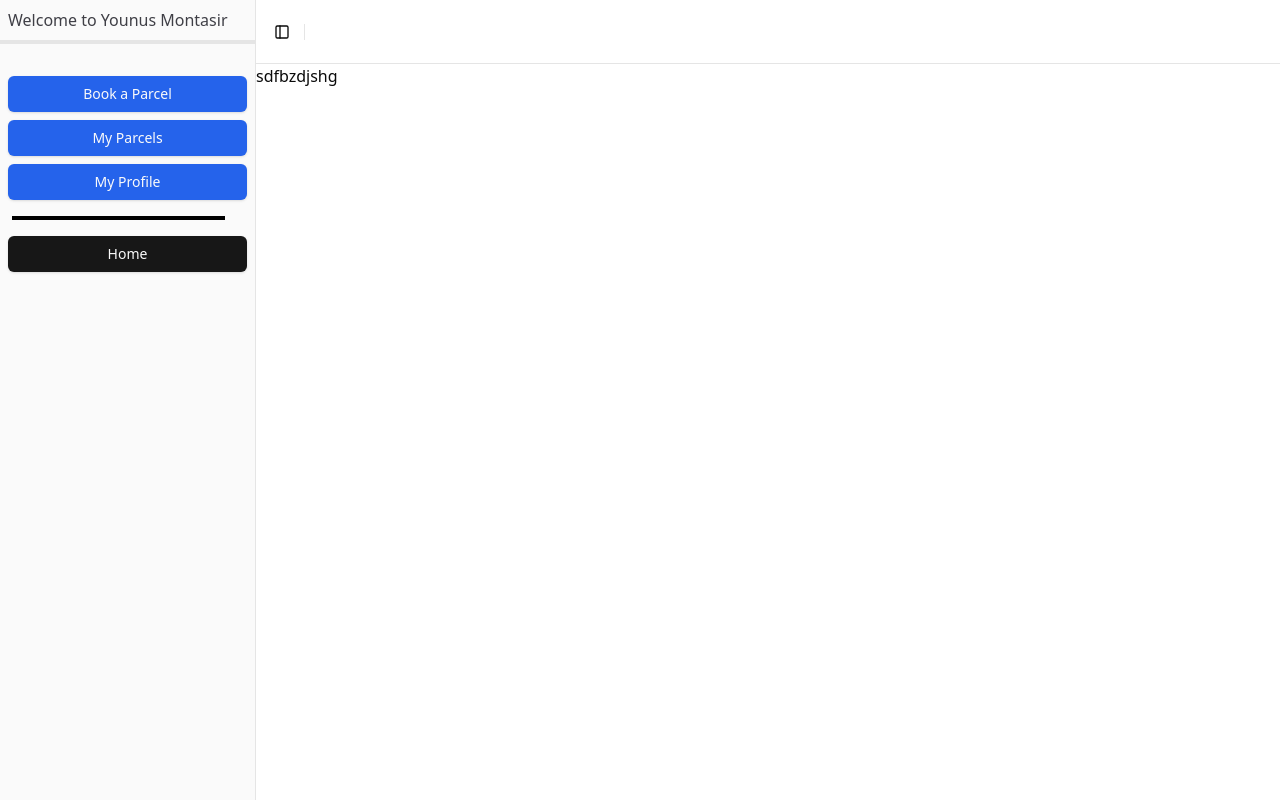
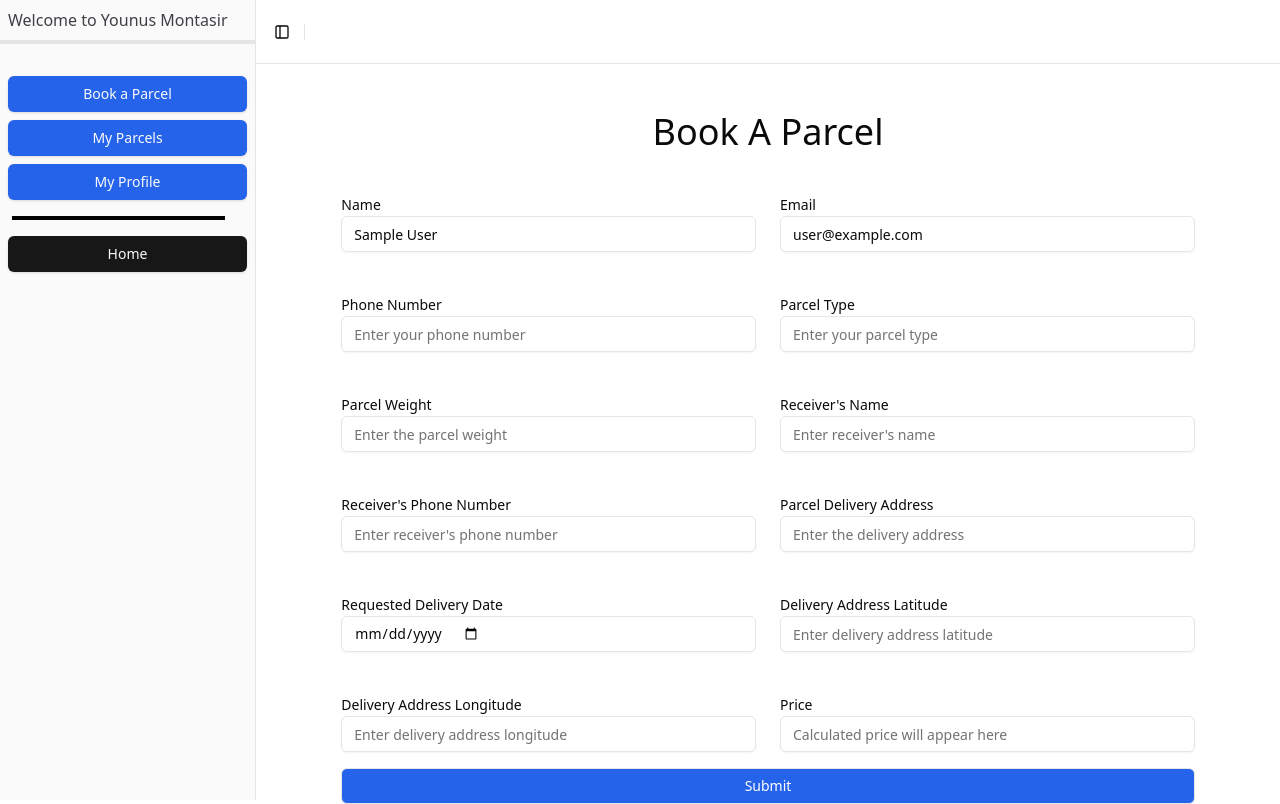
Before and after one commit to YounusMontasir/parcella-parcel-delivery-client, a React (Vite) app: page /dashboard/bookaparcel in a window 1280 px wide. Built offline with nearby package versions, Linux system fonts and the light colour scheme; no server answers; sample sign-in values are in the browser's storage.

Commit message:
book a parcel

```diff
--- a/src/Dashboard/DashboardPages/BookParcel.jsx
+++ b/src/Dashboard/DashboardPages/BookParcel.jsx
@@ -1,11 +1,235 @@
-import React from 'react';
+import React from "react";
+import { useForm } from "react-hook-form";
+import { Input } from "@/components/ui/input";
+import { Label } from "@/components/ui/label";
+import useAuth from "@/hooks/useAuth";
 
 const BookParcel = () => {
-    return (
-        <div>
-            sdfbzdjshg
-        </div>
-    );
+    const { user } = useAuth();
+    const {
+      register,
+      handleSubmit,
+      watch,
+      setValue, // Allows programmatically setting values in the form
+      formState: { errors },
+    } = useForm();
+
+    const onSubmit = (data) => {
+      console.log(data); // Form data will include the price
+    };
+
+    const parcelWeight = watch("parcelWeight");
+
+    // Calculate the price based on parcel weight
+    const calculatePrice = () => {
+      if (!parcelWeight) return "";
+      const weight = parseFloat(parcelWeight);
+      if (weight <= 1) return 50;
+      if (weight <= 2) return 100;
+      return 150;
+    };
+
+    const price = calculatePrice();
+
+    // Update the `price` in the form data whenever it changes
+    React.useEffect(() => {
+      setValue("price", price);
+    }, [price, setValue]);
+
+  return (
+    <div className="w-10/12 mx-auto mt-12">
+      <h1 className="text-4xl text-center mb-10">Book A Parcel</h1>
+      <div>
+        <form onSubmit={handleSubmit(onSubmit)}>
+          <div className="grid grid-cols-2 gap-6">
+            {/* Name Input */}
+            <div className="mb-4">
+              <Label htmlFor="name">Name</Label>
+              <Input defaultValue={user?.displayName}
+                id="name"
+                type="text"
+                {...register("name", { required: true })}
+                placeholder="Enter your name"
+              />
+              {errors.name && (
+                <span className="text-red-500">Name is required</span>
+              )}
+            </div>
+
+            {/* Email Input */}
+            <div className="mb-4">
+              <Label htmlFor="email">Email</Label>
+              <Input defaultValue={user?.email}
+                id="email"
+                type="email"
+                {...register("email", { required: true })}
+                placeholder="Enter your email"
+              />
+              {errors.email && (
+                <span className="text-red-500">Email is required</span>
+              )}
+            </div>
+
+            {/* Phone Input */}
+            <div className="mb-4">
+              <Label htmlFor="phone">Phone Number</Label>
+              <Input
+                id="phone"
+                type="text"
+                {...register("phone", { required: true })}
+                placeholder="Enter your phone number"
+              />
+              {errors.phone && (
+                <span className="text-red-500">Phone number is required</span>
+              )}
+            </div>
+
+            {/* Parcel Type */}
+            <div className="mb-4">
+              <Label htmlFor="parcelType">Parcel Type</Label>
+              <Input
+                id="parcelType"
+                type="text"
+                {...register("parcelType", { required: true })}
+                placeholder="Enter your parcel type"
+              />
+              {errors.parcelType && (
+                <span className="text-red-500">Parcel type is required</span>
+              )}
+            </div>
+
+            {/* Parcel Weight */}
+            <div className="mb-4">
+              <Label htmlFor="parcelWeight">Parcel Weight</Label>
+              <Input
+                id="parcelWeight"
+                type="number"
+                {...register("parcelWeight", { required: true })}
+                placeholder="Enter the parcel weight"
+              />
+              {errors.parcelWeight && (
+                <span className="text-red-500">Parcel weight is required</span>
+              )}
+            </div>
+
+            {/* Receiver's Name Input */}
+            <div className="mb-4">
+              <Label htmlFor="receiversName">Receiver's Name</Label>
+              <Input
+                id="receiversName"
+                type="text"
+                {...register("receiversName", { required: true })}
+                placeholder="Enter receiver's name"
+              />
+              {errors.receiversName && (
+                <span className="text-red-500">Receiver's name is required</span>
+              )}
+            </div>
+
+            {/* Receiver's Phone Input */}
+            <div className="mb-4">
+              <Label htmlFor="receiversPhone">Receiver's Phone Number</Label>
+              <Input
+                id="receiversPhone"
+                type="text"
+                {...register("receiversPhone", { required: true })}
+                placeholder="Enter receiver's phone number"
+              />
+              {errors.receiversPhone && (
+                <span className="text-red-500">
+                  Receiver's phone number is required
+                </span>
+              )}
+            </div>
+
+            {/* Parcel Delivery Address */}
+            <div className="mb-4">
+              <Label htmlFor="deliveryAddress">Parcel Delivery Address</Label>
+              <Input
+                id="deliveryAddress"
+                type="text"
+                {...register("deliveryAddress", { required: true })}
+                placeholder="Enter the delivery address"
+              />
+              {errors.deliveryAddress && (
+                <span className="text-red-500">
+                  Parcel delivery address is required
+                </span>
+              )}
+            </div>
+
+            {/* Requested Delivery Date Input */}
+            <div className="mb-4">
+              <Label htmlFor="deliveryDate">Requested Delivery Date</Label>
+              <Input
+                id="deliveryDate"
+                type="date"
+                {...register("deliveryDate", { required: true })}
+              />
+              {errors.deliveryDate && (
+                <span className="text-red-500">
+                  Requested delivery date is required
+                </span>
+              )}
+            </div>
+
+            {/* Delivery Address Latitude */}
+            <div className="mb-4">
+              <Label htmlFor="deliveryLatitude">Delivery Address Latitude</Label>
+              <Input
+                id="deliveryLatitude"
+                type="text"
+                {...register("deliveryLatitude", { required: true })}
+                placeholder="Enter delivery address latitude"
+              />
+              {errors.deliveryLatitude && (
+                <span className="text-red-500">
+                  Delivery address latitude is required
+                </span>
+              )}
+            </div>
+
+            {/* Delivery Address Longitude */}
+            <div className="mb-4">
+              <Label htmlFor="deliveryLongitude">
+                Delivery Address Longitude
+              </Label>
+              <Input
+                id="deliveryLongitude"
+                type="text"
+                {...register("deliveryLongitude", { required: true })}
+                placeholder="Enter delivery address longitude"
+              />
+              {errors.deliveryLongitude && (
+                <span className="text-red-500">
+                  Delivery address longitude is required
+                </span>
+              )}
+            </div>
+
+            {/* Price */}
+            <div className="mb-4">
+              <Label htmlFor="price">Price</Label>
+              <Input
+                id="price"
+                type="text"
+                {...register("price")}
+                value={price ? `${price}` : ""}
+                readOnly
+                placeholder="Calculated price will appear here"
+              />
+            </div>
+          </div>
+
+          {/* Submit Button */}
+          <Input
+            className="bg-blue-600 text-white cursor-pointer"
+            type="submit"
+          />
+        </form>
+      </div>
+    </div>
+  );
 };
 
 export default BookParcel;
```
